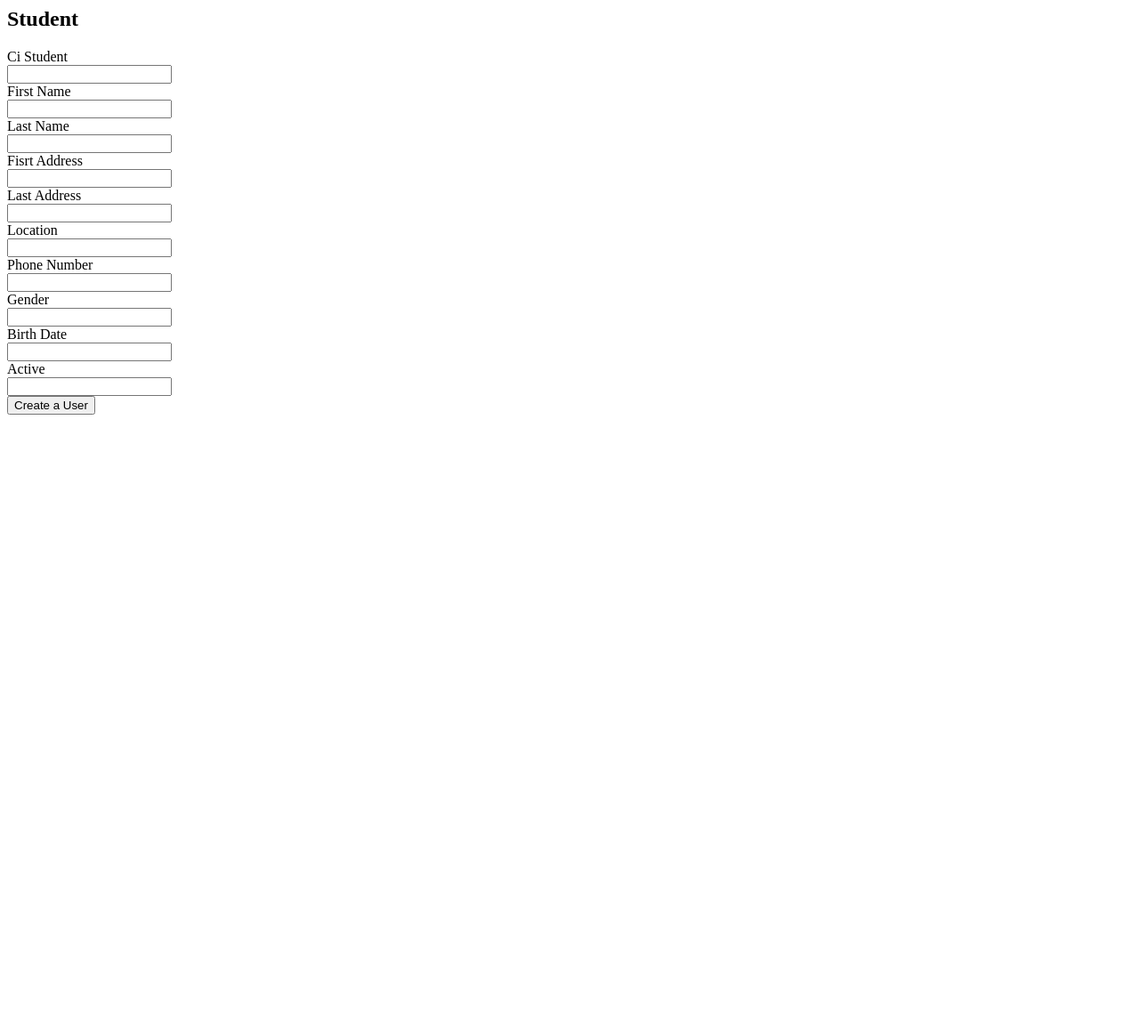
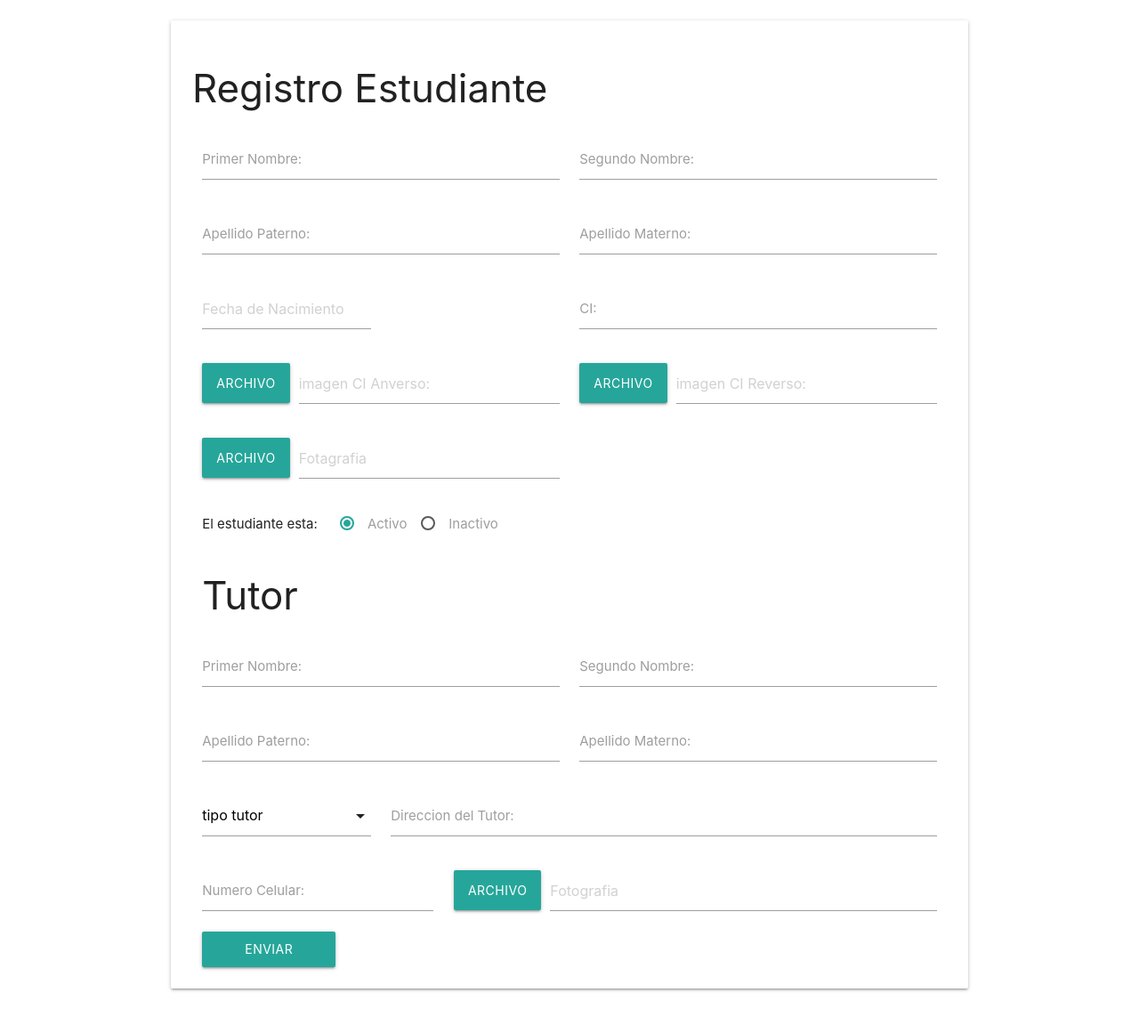
Before and after one commit to CodeMarciano/lo_que_pudo_ser_y_no_fue_MVC_BD2, a PHP site: template Student/Views/Form.php in a window 1280 px wide. Shown: the whole page at 89% size. Before the commit the page ends 466 px from the top, so only its background shows below. Run offline with PHP 8.4, Linux system fonts and the light colour scheme; the template is opened without the code that fills it, so the values that code supplies are empty; some libraries are stand-ins or nearby versions.

Commit message:
Anidiendo solo formulario fronted registrar estudiante mas el tutor

```diff
--- a/Student/Views/Form.php
+++ b/Student/Views/Form.php
@@ -1,82 +1,185 @@
-<div class="container">
-    <div class="card mt-5">
-        <div class="card-header">
-            <h2>Student</h2>
+<?php include("./resources/indexcomponent/header.php") ?>
+    <div class="section container">
+        <div class="row">
+            <form action="prueba.php" method="post" class="col s12">
+                <div class="row card-panel">
+
+                    <h3>Registro Estudiante</h3>
+
+                    <div class="input-field col s6">
+                        <input type="text" name="primerNombre" id="primerNombre" class="validate" required>
+                        <label for="primerNombre">Primer Nombre:</label>
                     </div>
 
-        <div class="card-body">
-            <!-- TEMP -->
-            <form action = "<?= Config::webRoot ?>/student/store" method="POST">
-
-                <div class="form-group">
-                    <label for="ciEstudiante">Ci Student </label><br>
-                    <input type="text" name="ciEstudiante" id="ciEstudiante" class="form-control">
+                    <div class="input-field col s6">
+                        <input type="text" name="segundoNombre" id="segundoNombre">
+                        <label for="segundoNombre">Segundo Nombre:</label>
                     </div>
 
-                <div class="form-group">
-                    <label for="primerNombre">First Name</label><br>
-                    <input type="text" name="primerNombre" id="primerNombre" class="form-control">
+                    <div class="input-field col s6">
+                        <input type="text" name="apellidoPaterno" id="apellidoPaterno" class="validate" required>
+                        <label for="apellidoPaterno">Apellido Paterno:</label>
                     </div>
 
-                <div class="form-group">
-                    <label for="segundoNombre">Last Name</label><br>
-                    <input type="ciUsuario" name="segundoNombre" id="segundoNombre" class="form-control">
+                    <div class="input-field col s6">
+                        <input type="text" name="apellidoMaterno" id="apellidoMaterno">
+                        <label for="apellidoMaterno">Apellido Materno:</label>
                     </div>
 
-                <div class="form-group">
-                    <label for="apellidoPaterno">Fisrt Address</label><br>
-                    <input type="text" name="apellidoPaterno" id="apellidoPaterno" class="form-control">
+                    <div class="input-field col s3">
+                        <input type="text" name="fechaNacimiento" placeholder="Fecha de Nacimiento"
+                               id="calcularNacimiento" class="datepicker">
+                    </div>
+                    <!--                Para que muestre la edad-->
+                    <div class="input-field col s3" id="dibujarEdad">
+                        <!--                    <input disabled type="text">-->
                     </div>
 
-                <div class="form-group">
-                    <label for="apellidoMaterno">Last Address</label><br>
-                    <input type="text" name="apellidoMaterno" id="apellidoMaterno" class="form-control">
+                    <div class="input-field col s5" id="opcionMenorEdad" hidden>
+                        <select name="opcion" id="valorSelect">
+                            <!--                        <option value="" disabled selected>Opcion</option>-->
+                            <option value="No" selected>No</option>
+                            <option value="Si">Si</option>
+                        </select>
+                        <label style="font-size: 14px;">ci Estudiante (opcional para menor de edad)</label>
                     </div>
 
-                <div class="form-group">
-                    <label for="direccion">Location</label><br>
-                    <input type="text" name="direccion" id="direccion" class="form-control">
+                    <div class="input-field col s6">
+                        <input type="text" name="ci" id="ci" class="validate desabilitar" required>
+                        <label for="ci">CI:</label>
                     </div>
 
-                <div class="form-group">
-                    <label for="numeroCelular">Phone Number</label><br>
-                    <input type="text" name="numeroCelular" id="numeroCelular" class="form-control">
+                    <div class="file-field input-field col s6">
+                        <div class="btn desabilitar">
+                            <span>Archivo</span>
+                            <input type="file" class="desabilitar">
+                        </div>
+                        <div class="file-path-wrapper">
+                            <input class="file-path validate desabilitar" type="text" name="ciAnverso"
+                                   placeholder="imagen CI Anverso:" required>
+                        </div>
                     </div>
 
-                <div class="form-group">
-                    <label for="genero">Gender</label><br>
-                    <input type="text" name="genero" id="genero" class="form-control">
+                    <div class="file-field input-field col s6">
+                        <div class="btn desabilitar">
+                            <span>Archivo</span>
+                            <input type="file" class="desabilitar">
+                        </div>
+                        <div class="file-path-wrapper">
+                            <input class="file-path validate desabilitar" type="text" name="ciReverso"
+                                   placeholder="imagen CI Reverso:" required>
+                        </div>
                     </div>
 
-                <div class="form-group">
-                    <label for="fechaNacimiento">Birth Date</label><br>
-                    <input type="text" name="fechaNacimiento" id="fechaNacimiento" class="form-control">
+                    <div class="file-field input-field col s6">
+                        <div class="btn">
+                            <span>Archivo</span>
+                            <input type="file">
+                        </div>
+                        <div class="file-path-wrapper">
+                            <input class="file-path validate" type="text" name="fotografia" placeholder="Fotagrafia"
+                                   required>
+                        </div>
                     </div>
 
-<!--                <div class="form-group">-->
-<!--                    <label for="fotografia">Photo</label><br>-->
-<!--                    <input type="text" name="fotografia" id="fotografia" class="form-control">-->
-<!--                </div>-->
-<!--                -->
-<!--                <div class="form-group">-->
-<!--                    <label for="imagenCiAnverso">Image Ci Obverse</label><br>-->
-<!--                    <input type="text" name="imagenCiAnverso" id="imagenCiAnverso" class="form-control">-->
-<!--                </div>-->
-<!---->
-<!--                <div class="form-group">-->
-<!--                    <label for="imagenCiReverso">image Ci Reverse</label><br>-->
-<!--                    <input type="text" name="imagenCiReverso" id="imagenCiReverso" class="form-control">-->
-<!--                </div>-->
+                    <p class="col s12">
+                        El estudiante esta: &nbsp;&nbsp;&nbsp;
+                        <label>
+                            <input class="with-gap" name="activo" type="radio" value="activo" checked/>
+                            <span>Activo</span>
+                        </label>
+                        &nbsp;
+                        <label>
+                            <input class="with-gap" name="activo" type="radio" value="inactivo"/>
+                            <span>Inactivo</span>
+                        </label>
+                    </p>
+                    <!--                DESDE AQUI EMPIZA FORMULARIO TUTOR-->
+                    <div class="col s12">
+                        <h3>Tutor</h3>
+                    </div>
 
-                <div class="form-group">
-                    <label for="activo">Active</label><br>
-                    <input type="text" name="activo" id="activo" class="form-control">
+                    <div class="input-field col s6">
+                        <input type="text" name="primerNombreTutor" id="primerNombreTutor" class="validate" required>
+                        <label for="primerNombreTutor">Primer Nombre:</label>
                     </div>
-                <div class="form-group">
-                    <button type="submit" class="btn btn-info">Create a User</button>
+
+                    <div class="input-field col s6">
+                        <input type="text" name="segundoNombreTutor" id="segundoNombreTutor">
+                        <label for="segundoNombreTutor">Segundo Nombre:</label>
                     </div>
+
+                    <div class="input-field col s6">
+                        <input type="text" name="apellidoPaternoTutor" id="apellidoPaternoTutor" class="validate"
+                               required>
+                        <label for="apellidoPaternoTutor">Apellido Paterno:</label>
+                    </div>
+
+                    <div class="input-field col s6">
+                        <input type="text" name="apellidoMaternoTutor" id="apellidoMaternoTutor">
+                        <label for="apellidoMaternoTutor">Apellido Materno:</label>
+                    </div>
+
+                    <div class="input-field col s3">
+                        <select name="tipoTutor">
+                            <option value="1" disabled selected>tipo tutor</option>
+                            <option value="2">abuelo</option>
+                            <option value="3">padre</option>
+                        </select>
+                    </div>
+
+                    <div class="input-field col s9">
+                        <input type="text" name="direccionTutor" id="direccionTutor">
+                        <label for="direccionTutor">Direccion del Tutor:</label>
+                    </div>
+
+                    <div class="input-field col s4">
+                        <input type="text" name="numeroCelular" id="numeroCelular">
+                        <label for="numeroCelular">Numero Celular:</label>
+                    </div>
+
+                    <div class="file-field input-field col s8">
+                        <div class="btn">
+                            <span>Archivo</span>
+                            <input type="file">
+                        </div>
+                        <div class="file-path-wrapper">
+                            <input class="file-path validate" type="text" placeholder="Fotografia">
+                        </div>
+                    </div>
+
+                    <div class="col s3">
+                        <button class="btn" type="submit" style="width: 150px; height: 40px;">Enviar</button>
+                    </div>
+
+                </div> <!--End row card panel-->
+
             </form>
         </div>
+    </div>
+    <script>
+        document.addEventListener('DOMContentLoaded', function () {
+            var elems = document.querySelectorAll(".datepicker");
+            var instancer = M.Datepicker.init(elems, {
+                format: 'yyyy-mm-dd',
+                i18n: {
+                    months: ['Enero', 'Febrero', 'Marzo', 'Abril', 'Mayo', 'Junio', 'Julio',
+                        'Agosto', 'Septiembre', 'Octubre', 'Noviembre', 'Diciembre'],
+                    weekdaysShort: ['Dom', 'Lun', 'Mar', 'Mier', 'Jue', 'Vier', 'Sab'],
+                    weekdaysAbbrev: ['D', 'L', 'M', 'M', 'J', 'V', 'S'],
+                    monthsShort: ['Ene', 'Feb', 'Mar', 'Abr', 'May', 'Jun', 'Jul', 'Agost', 'Sep', 'Oct', 'Nov', 'Dic']
+                }
+            });
 
-    </div>
- </div>
+        });
+    </script>
+    <script>
+        document.addEventListener('DOMContentLoaded', function() {
+            var elems = document.querySelectorAll('select');
+            var instances = M.FormSelect.init(elems);
+        });
+    </script>
+    <script src="views/js/app.js"></script>
+    <script src="views/js/manejoSelect.js"></script>
+
+<?php include("./resources/indexcomponent/footer.php") ?>
--- /dev/null
+++ b/Student/Views/js/manejoSelect.js
@@ -0,0 +1,14 @@
+let selectValor = document.getElementById('valorSelect');
+let desabilitarMenorEdad = document.getElementsByClassName('desabilitar');
+
+selectValor.addEventListener('change', function (e) {
+    if (selectValor.value === 'Si') {
+        for (let el of desabilitarMenorEdad) {
+            el.removeAttribute('disabled');
+        }
+    } else {
+        for (let el of desabilitarMenorEdad) {
+            el.setAttribute('disabled', '');
+        }
+    }
+});
```
Also changed, not shown: Student/Views/js/app.js (added, +39 -0 lines), Student/Views/js/calcularEdad.php (added, +22 -0 lines). Lines whose indentation alone changed are shown as unchanged.
